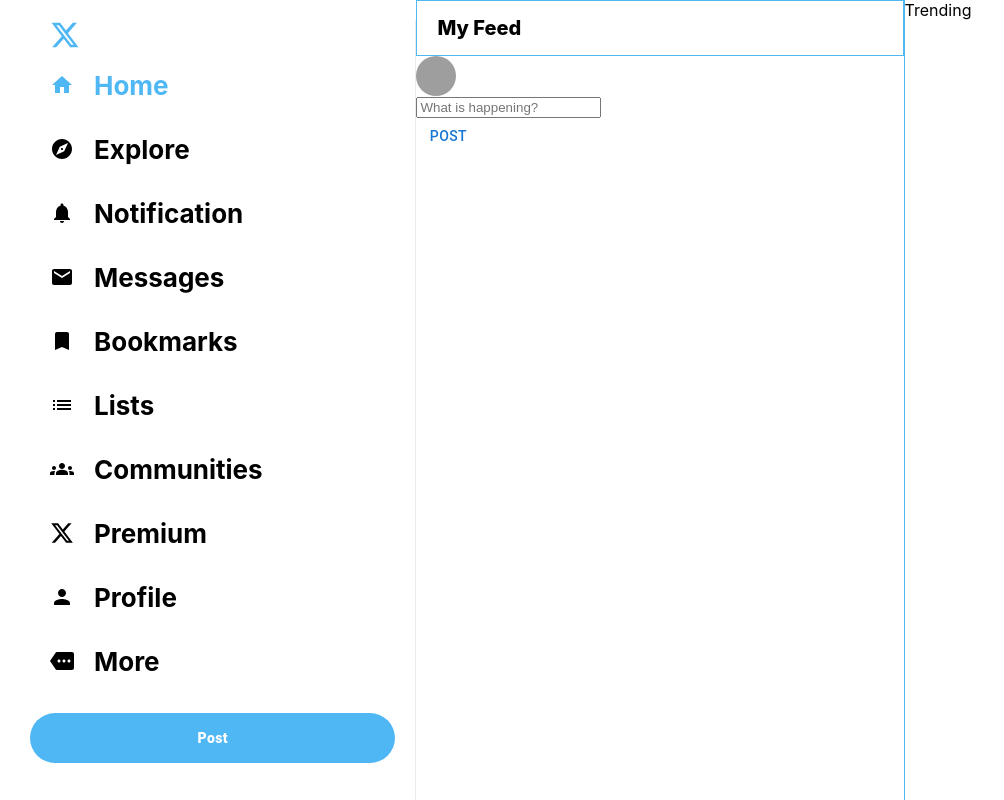
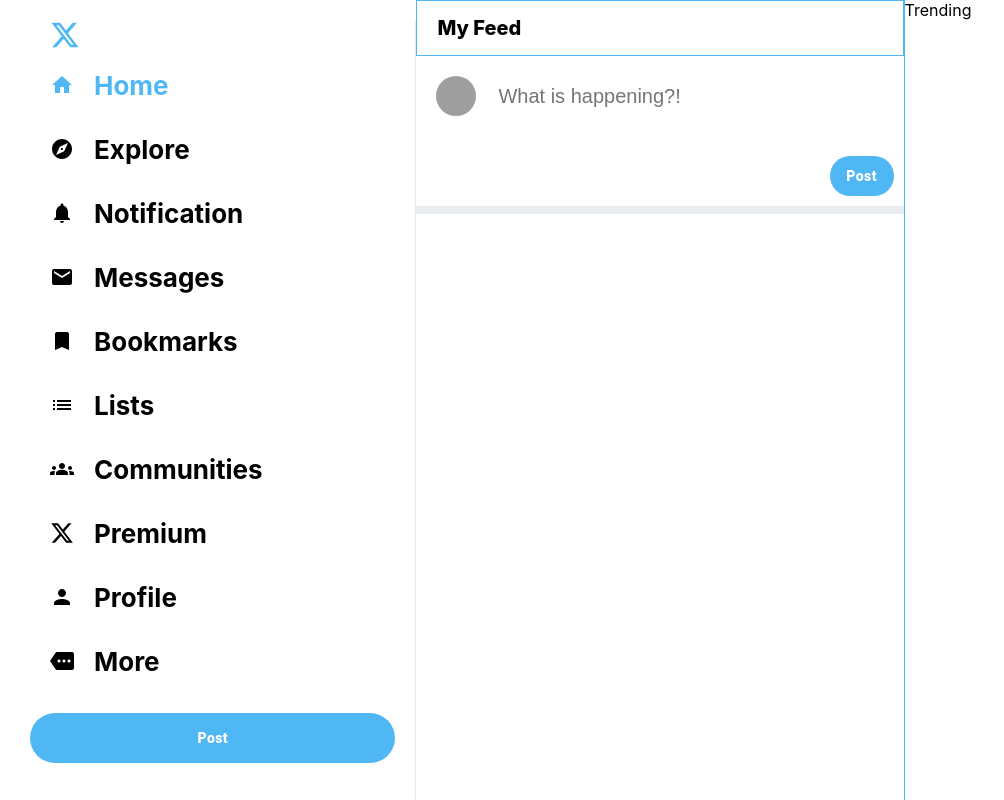
Before and after one commit to DarkVayder/X, a React (Create React App) app: page / in a window 1280 px wide. Shown: the whole page, without its empty margins (0-1004 px from the left). Built offline with nearby package versions, Linux system fonts and the light colour scheme; grey boxes are pictures that could not be loaded.

Commit message:
feat: tweetbox styling

```diff
--- a/src/TweetBox.css
+++ b/src/TweetBox.css
@@ -0,0 +1,34 @@
+.TweetBox{
+    padding-bottom: 10px;
+    border-bottom: 8px solid var(--x-background);
+    padding-right: 10px;
+}
+
+.TweetBox > form {
+    display: flex;
+    flex-direction: column;
+}
+
+.tweetBox__input {
+    padding: 20px;
+    display: flex;
+}
+
+.tweetBox__input > input {
+    flex: 1;
+    margin-left: 20px;
+    font-size: 20px;
+    border: none;
+}
+
+.tweetBox__tweetButton {
+    background-color: var(--x-color) !important;
+    border: none !important;
+    color: white  !important;
+    font-weight: 900 !important;
+    border-radius: 30px !important;
+    text-transform: inherit !important;
+    height: 40px !important;
+    margin-top: 20px !important;
+    margin-left: auto !important;
+}
--- a/src/TweetBox.js
+++ b/src/TweetBox.js
@@ -8,9 +8,9 @@ function TweetBox() {
       <form>
         <div className='tweetBox__input'>
           <Avatar src="/Avatar.jpg" alt="User Avatar"></Avatar>
-          <input placeholder='What is happening?' type='text'></input>
+          <input placeholder='What is happening?!' type='text'></input>
         </div>
-        <Button>Post</Button>
+        <Button className="tweetBox__tweetButton" >Post</Button>
       </form>
     </div>
   );
```
